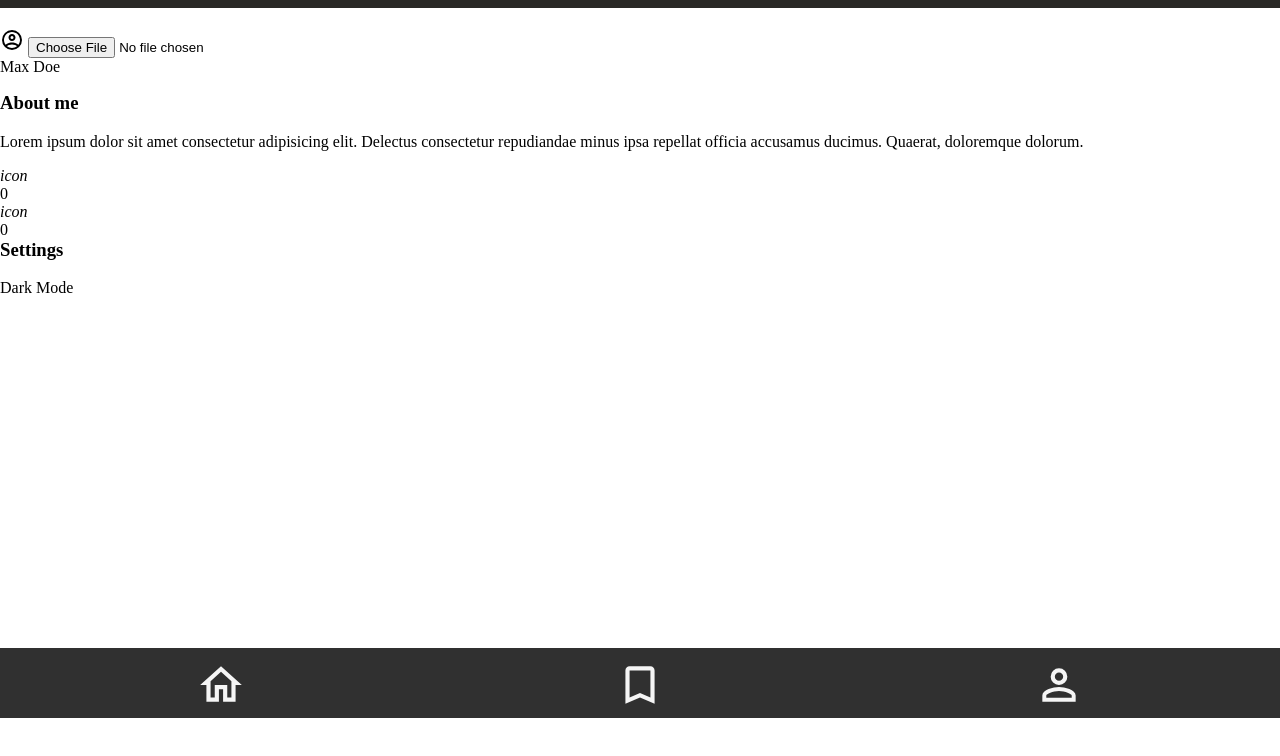
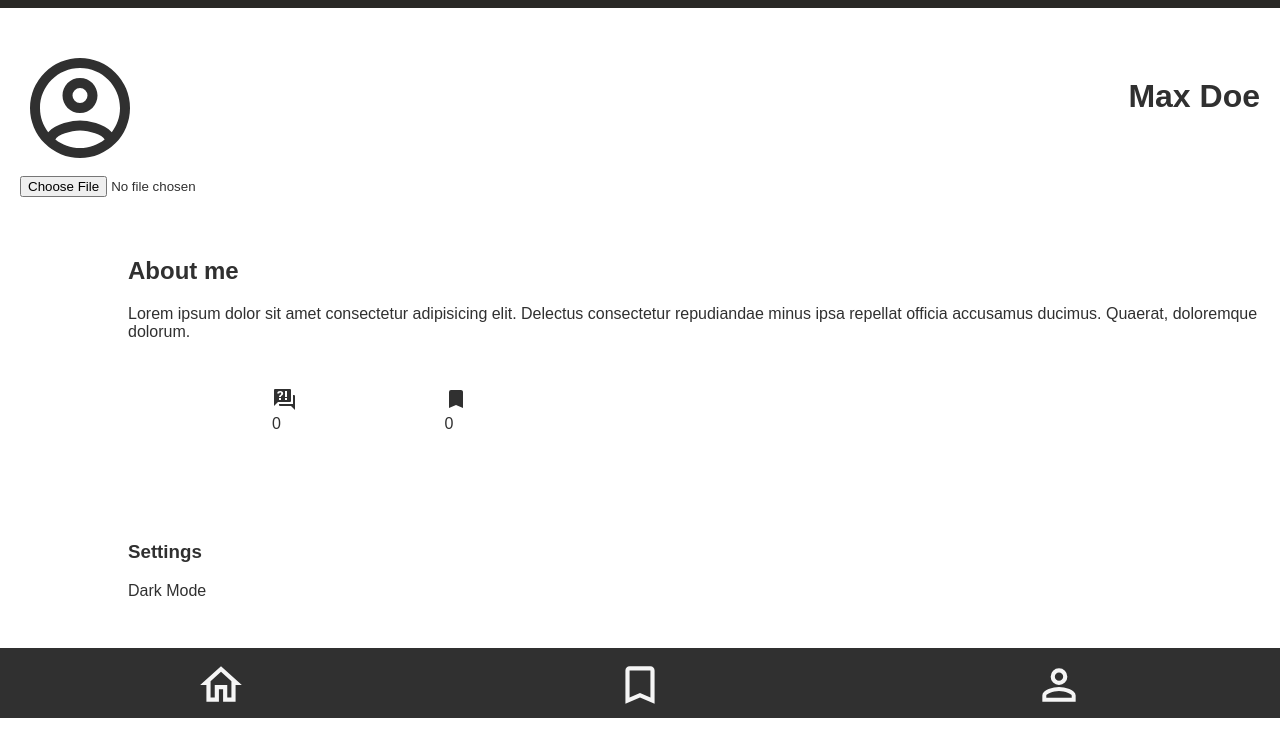
Before and after one commit to OmerAdam34/quiz-app, a plain HTML site: page profilepage.html in a window 1280 px wide. Shown: the part 72-828 px from the top of the page. Before the commit the page ends 800 px from the top, so only its background shows below. Drawn offline with Linux system fonts and the light colour scheme.

Commit message:
new css design in profile page

```diff
--- /dev/null
+++ b/css_bem/personalpage-flexbox.css
@@ -0,0 +1,38 @@
+.main__section--profile {
+    font-family: 'Anton', sans-serif;
+    color: #303030;
+    margin-left: 20px;
+    margin-right: 20px;
+}
+
+.section__flexbox--profile {
+    margin-top: 120px;
+    font-family: 'Anton', sans-serif;
+    font-size: 2rem;
+    font-weight: 600;
+    display: flex;
+    flex-direction: row;
+    justify-content: space-between;
+    align-items: center;
+}
+
+.section__flexbox--aboutme {
+    padding-top: 60px;
+    display: flex;
+    flex-direction: column;
+    justify-content: space-between;
+    flex-wrap: wrap;
+    position: absolute;
+    left: 10%;
+}
+
+.article__svg {
+    margin-top: 30px;
+    margin-bottom: 0;
+    padding-left: 12.5%;
+    display: inline-block;
+}
+
+.section__settings {
+    margin-bottom: 30%;
+}
--- a/css_bem/question-card.css
+++ b/css_bem/question-card.css
@@ -4,5 +4,4 @@
     font-size: 1.5rem;
     font-weight: 600;
     text-align: center;
-    /* font-family: 'Anton', sans-serif; */
 }
--- /dev/null
+++ b/css_bem/universal.css
@@ -0,0 +1,5 @@
+* {
+    box-sizing: border-box;
+    margin-top: 0px;
+    padding: 0;
+}
--- a/profilepage.html
+++ b/profilepage.html
@@ -20,43 +20,44 @@
 
     <!---------- MAIN AREA ---------->
 
-    <main class="main__section">
+    <main class="main__section--profile">
 
-        <section>
+        <section class="section__flexbox--profile">
+            <div>
+                <svg style="width:120px;height:120px" viewBox="0 0 24 24">
+                    <path fill="#303030" d="M12,2A10,10 0 0,0 2,12A10,10 0 0,0 12,22A10,10 0 0,0 22,12A10,10 0 0,0 12,2M7.07,18.28C7.5,17.38 10.12,16.5 12,16.5C13.88,16.5 16.5,17.38 16.93,18.28C15.57,19.36 13.86,20 12,20C10.14,20 8.43,19.36 7.07,18.28M18.36,16.83C16.93,15.09 13.46,14.5 12,14.5C10.54,14.5 7.07,15.09 5.64,16.83C4.62,15.5 4,13.82 4,12C4,7.59 7.59,4 12,4C16.41,4 20,7.59 20,12C20,13.82 19.38,15.5 18.36,16.83M12,6C10.06,6 8.5,7.56 8.5,9.5C8.5,11.44 10.06,13 12,13C13.94,13 15.5,11.44 15.5,9.5C15.5,7.56 13.94,6 12,6M12,11A1.5,1.5 0 0,1 10.5,9.5A1.5,1.5 0 0,1 12,8A1.5,1.5 0 0,1 13.5,9.5A1.5,1.5 0 0,1 12,11Z" />
+                </svg>
+            </div>
 
             <div>
-                <svg style="width:24px;height:24px" viewBox="0 0 24 24">
-                    <path fill="currentColor" d="M12,2A10,10 0 0,0 2,12A10,10 0 0,0 12,22A10,10 0 0,0 22,12A10,10 0 0,0 12,2M7.07,18.28C7.5,17.38 10.12,16.5 12,16.5C13.88,16.5 16.5,17.38 16.93,18.28C15.57,19.36 13.86,20 12,20C10.14,20 8.43,19.36 7.07,18.28M18.36,16.83C16.93,15.09 13.46,14.5 12,14.5C10.54,14.5 7.07,15.09 5.64,16.83C4.62,15.5 4,13.82 4,12C4,7.59 7.59,4 12,4C16.41,4 20,7.59 20,12C20,13.82 19.38,15.5 18.36,16.83M12,6C10.06,6 8.5,7.56 8.5,9.5C8.5,11.44 10.06,13 12,13C13.94,13 15.5,11.44 15.5,9.5C15.5,7.56 13.94,6 12,6M12,11A1.5,1.5 0 0,1 10.5,9.5A1.5,1.5 0 0,1 12,8A1.5,1.5 0 0,1 13.5,9.5A1.5,1.5 0 0,1 12,11Z" />
-                </svg>
-            <input type="file" alt="Profile Picture">
-        </div>
-            <p>Max Doe</p>
+                <p>Max Doe</p>
+            </div>
         </section>
+            <input class="main__section--button" type="file" alt="Profile Picture">
 
-        <section>
-            <h3> About me</h3>
+        <section class="section__flexbox--aboutme">
+            <h2>About me</h2>
             <summary>Lorem ipsum dolor sit amet consectetur adipisicing elit. Delectus consectetur repudiandae
                 minus ipsa repellat officia accusamus ducimus. Quaerat, doloremque dolorum.</p>
             </summary>
 
-        <section class="counters">
-            <article class="container">
-
-                <div>
-                    <i class="counter__question">icon</i>
-                    <div class="counter" data-target="400">0</div>
+            <article>
+                <div class="article__svg">
+                        <svg style="width:24px;height:24px" viewBox="0 0 24 24">
+                            <path fill="#303030" d="M18,15H6L2,19V3A1,1 0 0,1 3,2H18A1,1 0 0,1 19,3V14A1,1 0 0,1 18,15M23,9V23L19,19H8A1,1 0 0,1 7,18V17H21V8H22A1,1 0 0,1 23,9M8.19,4C7.32,4 6.62,4.2 6.08,4.59C5.56,5 5.3,5.57 5.31,6.36L5.32,6.39H7.25C7.26,6.09 7.35,5.86 7.53,5.7C7.71,5.55 7.93,5.47 8.19,5.47C8.5,5.47 8.76,5.57 8.94,5.75C9.12,5.94 9.2,6.2 9.2,6.5C9.2,6.82 9.13,7.09 8.97,7.32C8.83,7.55 8.62,7.75 8.36,7.91C7.85,8.25 7.5,8.55 7.31,8.82C7.11,9.08 7,9.5 7,10H9C9,9.69 9.04,9.44 9.13,9.26C9.22,9.08 9.39,8.9 9.64,8.74C10.09,8.5 10.46,8.21 10.75,7.81C11.04,7.41 11.19,7 11.19,6.5C11.19,5.74 10.92,5.13 10.38,4.68C9.85,4.23 9.12,4 8.19,4M7,11V13H9V11H7M13,13H15V11H13V13M13,4V10H15V4H13Z" />
+                        </svg>
+                    <p data-target="400">0</p>
                 </div>
 
-                <div>
-                    <i class="counter__question">icon</i>
-                    <div class="counter" data-target="400">0</div>
+                <div class="article__svg">
+                        <svg style="width:24px;height:24px" viewBox="0 0 24 24">
+                            <path fill="#303030" d="M17,3H7A2,2 0 0,0 5,5V21L12,18L19,21V5C19,3.89 18.1,3 17,3Z" />
+                        </svg>
+                    <p data-target="400">0</p>
                 </div>
-
             </article>
 
-        </section>
-
-        <section>
+        <section class="section__settings">
             <h3>Settings</h3>
             <p>Dark Mode</p>
         </section>
--- a/styles.css
+++ b/styles.css
@@ -5,9 +5,5 @@
 @import "./css_bem/svg.css";
 @import "./css_bem/mediaquery.css";
 @import "./css_bem/question-card.css";
-
-* {
-    box-sizing: border-box;
-    margin-top: 0px;
-    padding: 0;
-}
+@import "./css_bem/personalpage-flexbox.css";
+@import "./css_bem/universal.css";
```
